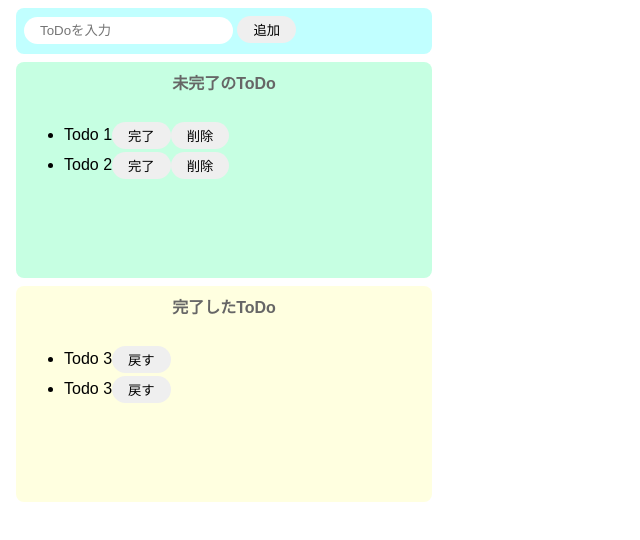
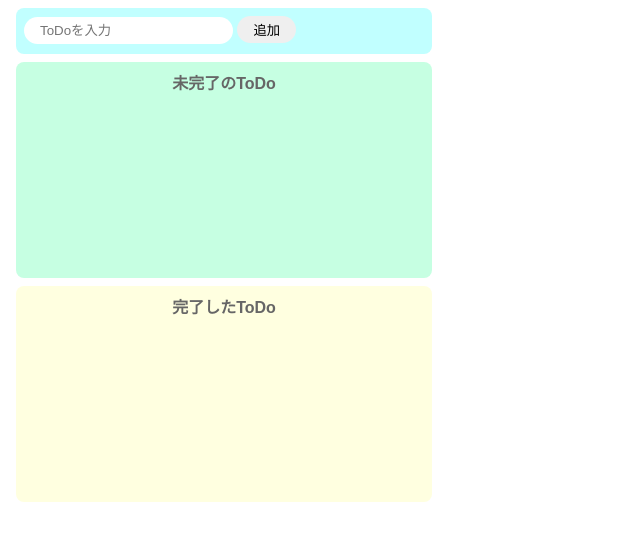
Before and after one commit to koyamal/CSBox-TEST, a website built with Parcel: page index.html in a window 1280 px wide. Shown: the whole page, without its empty margins (0-640 px from the left). Built offline with nearby package versions, Linux system fonts and the light colour scheme.

Commit message:
Delete initial items

```diff
--- a/index.html
+++ b/index.html
@@ -11,39 +11,11 @@
     </div>
     <div class="impomplete-area">
       <p class="title">未完了のToDo</p>
-      <ul id="impomplete-list">
-        <li>
-          <div class="list-row">
-            <p>Todo 1</p>
-            <button>完了</button>
-            <button>削除</button>
-          </div>
-        </li>
-        <li>
-          <div class="list-row">
-            <p>Todo 2</p>
-            <button>完了</button>
-            <button>削除</button>
-          </div>
-        </li>
-      </ul>
+      <ul id="impomplete-list"></ul>
     </div>
     <div class="complete-area">
       <p class="title">完了したToDo</p>
-      <ul id="complete-list">
-        <li>
-          <div class="list-row">
-            <p>Todo 3</p>
-            <button>戻す</button>
-          </div>
-        </li>
-        <li>
-          <div class="list-row">
-            <p>Todo 3</p>
-            <button>戻す</button>
-          </div>
-        </li>
-      </ul>
+      <ul id="complete-list"></ul>
     </div>
     <script src="src/index.js"></script>
   </body>
```
